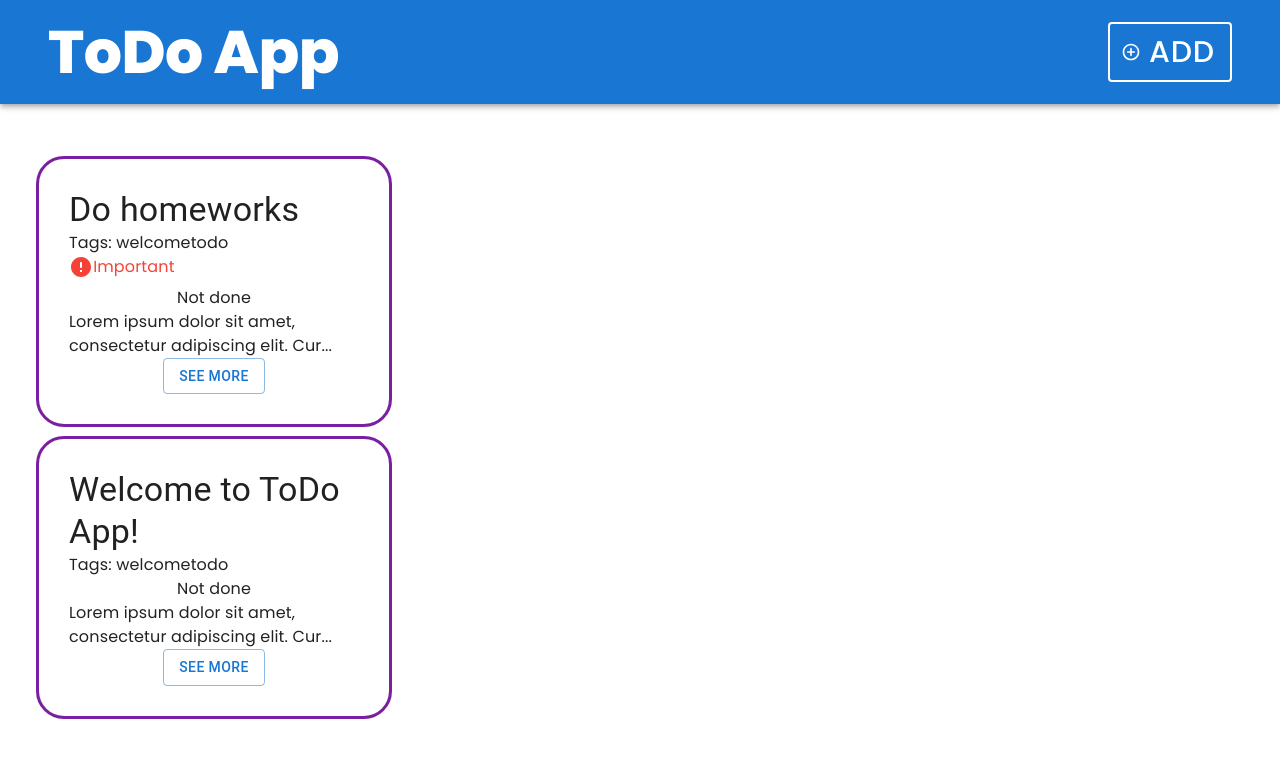
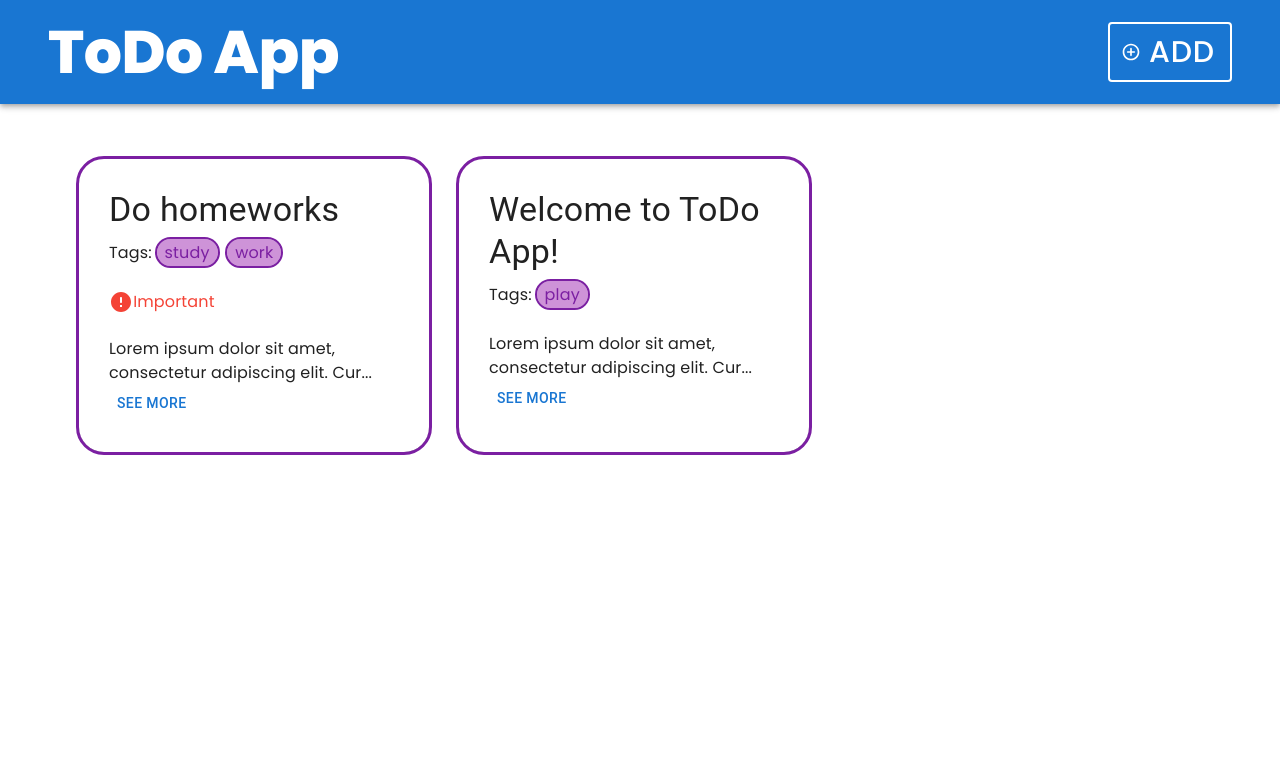
Before and after one commit to lyanedev/To-Do-App-react, a React (Vite) app: page / in a window 1280 px wide. Shown: the top 758 px of the page. Built offline with nearby package versions, Linux system fonts and the light colour scheme; data requests are answered from the project's data file.

Commit message:
🚀 enhaced UI todo card

```diff
--- a/data/db.json
+++ b/data/db.json
@@ -3,7 +3,7 @@
     {
       "id": "1",
       "title": "Do homeworks",
-      "tags": ["welcome", "todo"],
+      "tags": ["study", "work"],
       "important": true,
       "completed": false,
       "description": "Lorem ipsum dolor sit amet, consectetur adipiscing elit. Curabitur non eleifend nibh. Nullam ut suscipit massa. Nam at lacus orci. Aliquam et mattis sem. In porta fermentum orci sit amet pellentesque. Sed magna metus, vehicula nec rhoncus sit amet, tempus eu leo. Interdum et malesuada fames ac ante ipsum primis in faucibus. Morbi eu mi sed metus tristique dapibus. Aliquam efficitur, libero id iaculis scelerisque, sem lectus venenatis nisl, sed tempus arcu quam ac augue. Sed bibendum odio sed pulvinar dapibus. Morbi posuere lobortis lacus eu faucibus. Quisque feugiat sodales libero eu ultricies. Suspendisse potenti. Curabitur arcu erat, tempor at auctor ut, scelerisque vel leo. Quisque ac laoreet arcu. Quisque a elit ac ligula consequat feugiat.",
@@ -12,7 +12,7 @@
     {
       "id": "2",
       "title": "Welcome to ToDo App!",
-      "tags": ["welcome", "todo"],
+      "tags": ["play"],
       "important": false,
       "done": false,
       "description": "Lorem ipsum dolor sit amet, consectetur adipiscing elit. Curabitur non eleifend nibh. Nullam ut suscipit massa. Nam at lacus orci. Aliquam et mattis sem. In porta fermentum orci sit amet pellentesque. Sed magna metus, vehicula nec rhoncus sit amet, tempus eu leo. Interdum et malesuada fames ac ante ipsum primis in faucibus. Morbi eu mi sed metus tristique dapibus. Aliquam efficitur, libero id iaculis scelerisque, sem lectus venenatis nisl, sed tempus arcu quam ac augue. Sed bibendum odio sed pulvinar dapibus. Morbi posuere lobortis lacus eu faucibus. Quisque feugiat sodales libero eu ultricies. Suspendisse potenti. Curabitur arcu erat, tempor at auctor ut, scelerisque vel leo. Quisque ac laoreet arcu. Quisque a elit ac ligula consequat feugiat.",
--- a/src/components/Todoslist.jsx
+++ b/src/components/Todoslist.jsx
@@ -3,8 +3,11 @@ import { NavLink } from "react-router-dom";
 import { styled } from "@mui/material/styles";
 import { Card, Typography, Button, Grid } from "@mui/material";
 import ErrorRoundedIcon from "@mui/icons-material/ErrorRounded";
+import SentimentDissatisfiedRoundedIcon from "@mui/icons-material/SentimentDissatisfiedRounded";
+import SentimentSatisfiedAltRoundedIcon from "@mui/icons-material/SentimentSatisfiedAltRounded";
 
 import "./todosList.styled";
+import { Box } from "@mui/system";
 
 const TodoCard = styled(Card)({
   maxWidth: 350,
@@ -17,43 +20,76 @@ const TodoCard = styled(Card)({
 
 export const Todoslist = ({ todos }) => {
   return (
-    <>
+    <Box
+      sx={{
+        display: "flex",
+        flexDirection: "row",
+        flexWrap: "wrap",
+        padding: 5,
+      }}
+    >
       {todos.map((todo) => (
         <TodoCard key={todo.id}>
           <Grid
             container
             direction="row"
-            justifyContent="space-around"
-            alignItems="flex-start"
+            justifyContent="flex-start"
+            rowSpacing={2}
           >
-            <Grid item xs={12}>
+            <Grid item>
               <Typography variant="h4">{todo.title}</Typography>
             </Grid>
-            <Grid item xs={12}>
-              <Typography variant="p">Tags: {todo.tags}</Typography>
+            <Grid
+              container
+              direction="row"
+              justifyContent="flex-start"
+              alignItems="center"
+            >
+              <Typography variant="p">Tags: </Typography>
+              {todo.tags.map((tag) => (
+                <Box
+                  sx={{
+                    display: "inline-box",
+                    outline: "2px solid #7b1fa2",
+                    background: "#ce93d8",
+                    borderRadius: 20,
+                    padding: "0.1rem 0.5rem",
+                    textAlign: "center",
+                    margin: "0.5rem .3rem",
+                    color: "#7b1fa2",
+                  }}
+                >
+                  {tag}
+                </Box>
+              ))}
             </Grid>
+
+            {todo.important && (
+              <>
                 <Grid item xs={1}>
-              {todo.important && <ErrorRoundedIcon sx={{ color: "#f44336" }} />}
+                  <ErrorRoundedIcon sx={{ color: "#f44336" }} />
                 </Grid>
                 <Grid item xs={11}>
-              {todo.important && (
                   <Typography variant="p" sx={{ color: "#f44336" }}>
                     Important
                   </Typography>
+                </Grid>
+              </>
             )}
-            </Grid>
-            <Typography variant="p">
-              {todo.done ? "Done" : "Not done"}
-            </Typography>
+            <Grid item xs={12}>
               <Typography variant="p">
                 {todo.description.substring(0, 60)}...
               </Typography>
+            </Grid>
+
+            <Grid>
               <NavLink to={`/todos/${todo.id}`}>
-              <Button variant="outlined">See more</Button>
+                <Button variant="text">See more</Button>
               </NavLink>
+            </Grid>
           </Grid>
         </TodoCard>
       ))}
-    </>
+    </Box>
   );
 };
--- a/src/pages/home/Home.jsx
+++ b/src/pages/home/Home.jsx
@@ -8,7 +8,7 @@ export const Home = () => {
   const { data, isPending, error } = useFetch("http://localhost:3000/todos");
 
   return (
-    <Container maxWidth="xl" sx={{padding: 5}}>
+    <Container maxWidth="xl">
       {error && <Typography variant="p">{error}</Typography>}
       {isPending && <Typography variant="p">Loading...</Typography>}
       {data && <Todoslist todos={data}/>}
```
Lines whose indentation alone changed are shown as unchanged.
